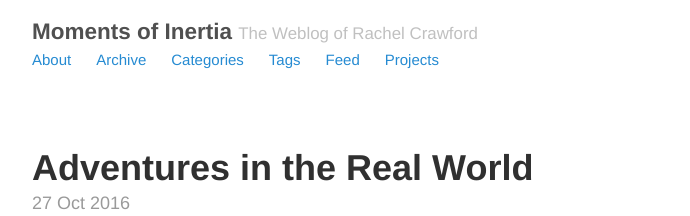
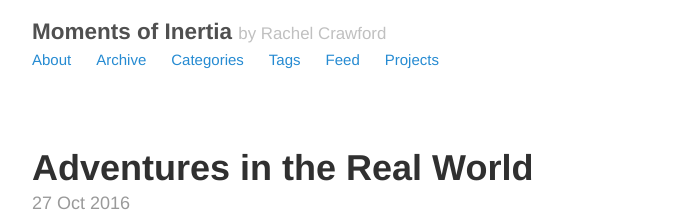
Before and after one commit to rachelnertia/rachelnertia.github.io, a Jekyll site: the page built from index.html, in a window 1280 px wide and 900 px high. Shown: the top 216 px of the window, without its empty margins (293-983 px from the left). Built offline with Jekyll 4.4.1, drawn with Linux system fonts in a browser that asks for light colours; the list of posts is cut into pages by our own code.

Commit message:
Update config
change tagline

```diff
--- a/_config.yml
+++ b/_config.yml
@@ -10,7 +10,7 @@ relative_permalinks: false
 
 # Setup
 title:               Moments of Inertia
-tagline:             The Weblog of Rachel Crawford
+tagline:             by Rachel Crawford
 url:                 http://rachelnertia.github.io
 paginate:            5
 baseurl:             ""
```
